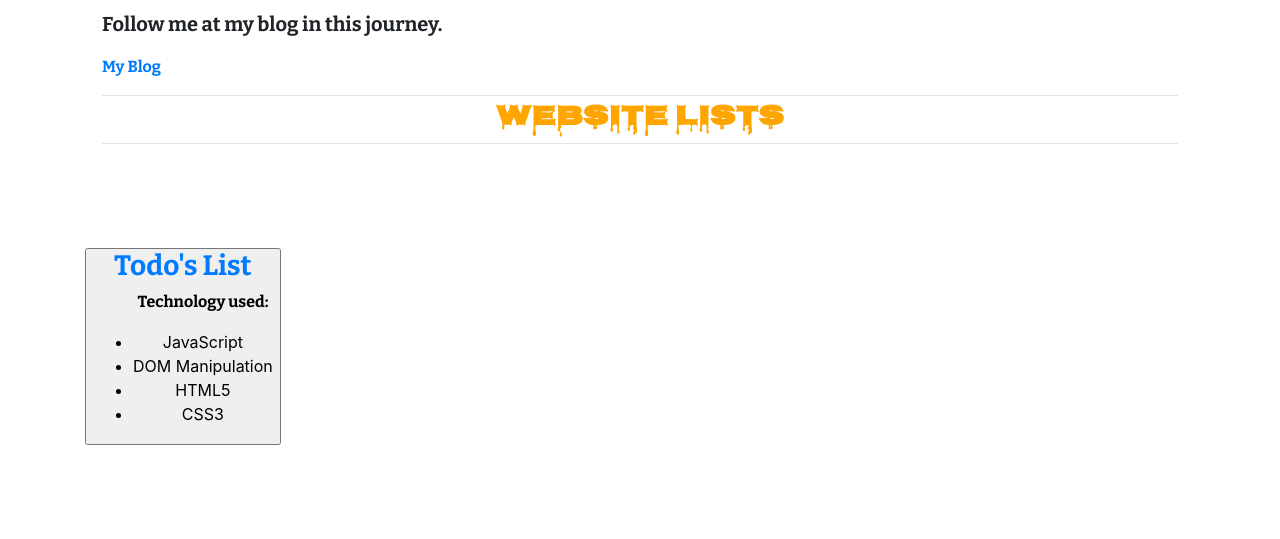
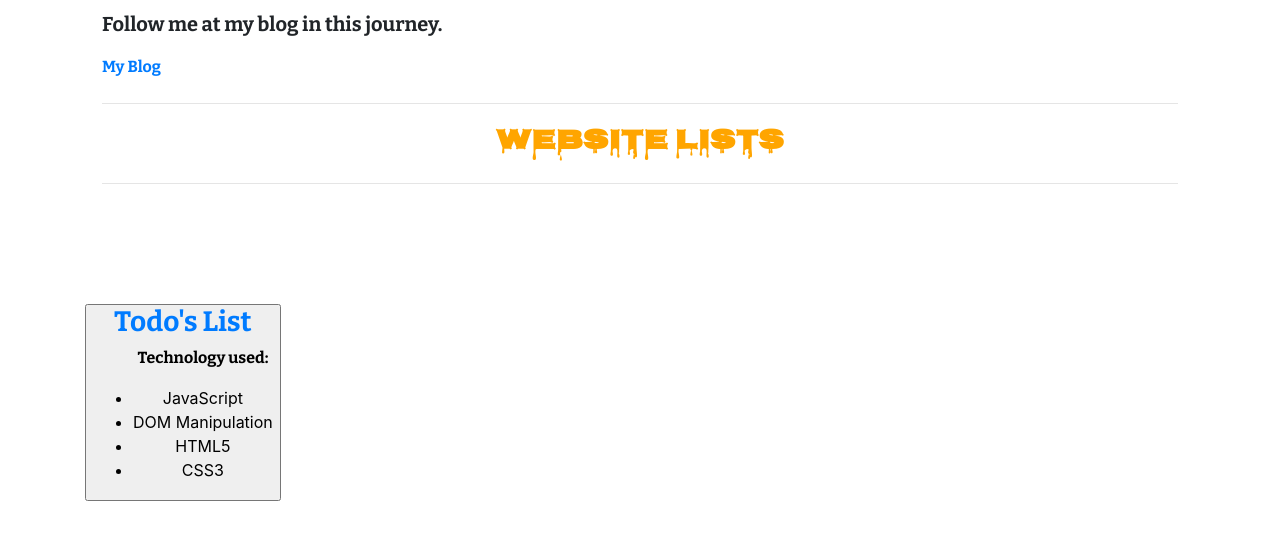
Before and after one commit to karki011/New-Resume, a plain HTML site: page client/index.html in a window 1280 px wide. Shown: the part 199-738 px from the top of the page. Drawn offline with nearby package versions, Linux system fonts and the light colour scheme.

Commit message:
Added reume intial code

```diff
--- a/client/index.html
+++ b/client/index.html
@@ -27,11 +27,11 @@
     <p>
       <a href="">My Blog</a>
     </p>
-    <hr class="my-2">
+    <hr class="my-4">
     <center>
       <h3 class="middletitle" ;>Website Lists</h3>
     </center>
-    <hr class="my-2">
+    <hr class="my-4">
   </div>
 
 
```
